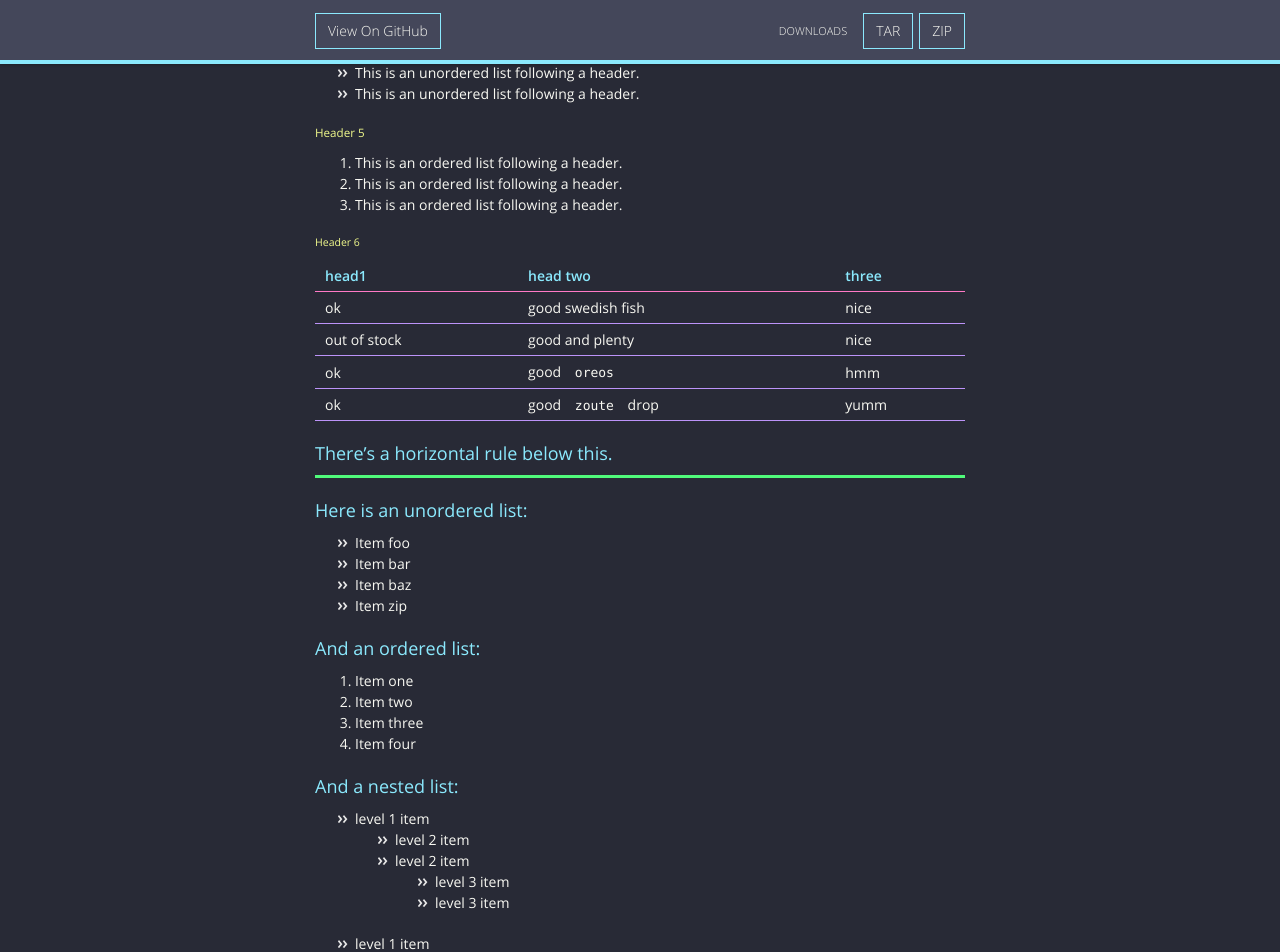
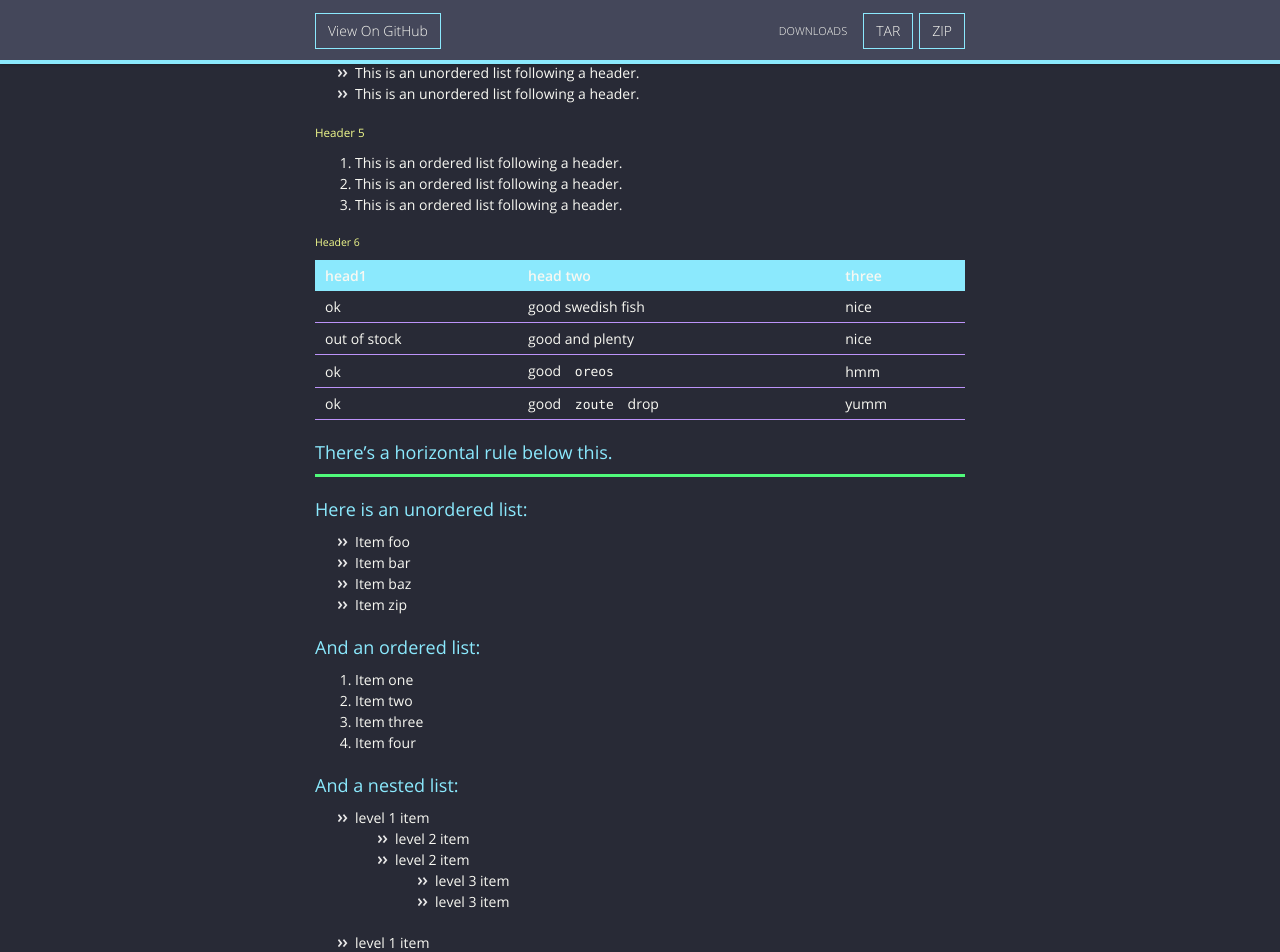
Before and after one commit to dracula/gh-pages, a Jekyll site: the page built from index.md, in a window 1280 px wide and 1400 px high, scrolled down 987 px. Shown: the top 952 px of the window. Built offline with Jekyll 4.4.1, drawn with Linux system fonts in a browser that asks for light colours; nearby versions of some CDN libraries.

Commit message:
Fix up TH styling a little

```diff
--- a/_sass/jekyll-theme-dracula.scss
+++ b/_sass/jekyll-theme-dracula.scss
@@ -123,8 +123,8 @@ table {
 th {
   text-align:left;
   padding:5px 10px;
-  border-bottom:1px solid #ff79c6;
-  color: #8be9fd;
+  background: #8be9fd;
+  color: #f8f8f2;
   font-family: 'OpenSansSemibold', "Helvetica Neue", Helvetica, Arial, sans-serif !important;
   font-weight: normal;
 }
```
